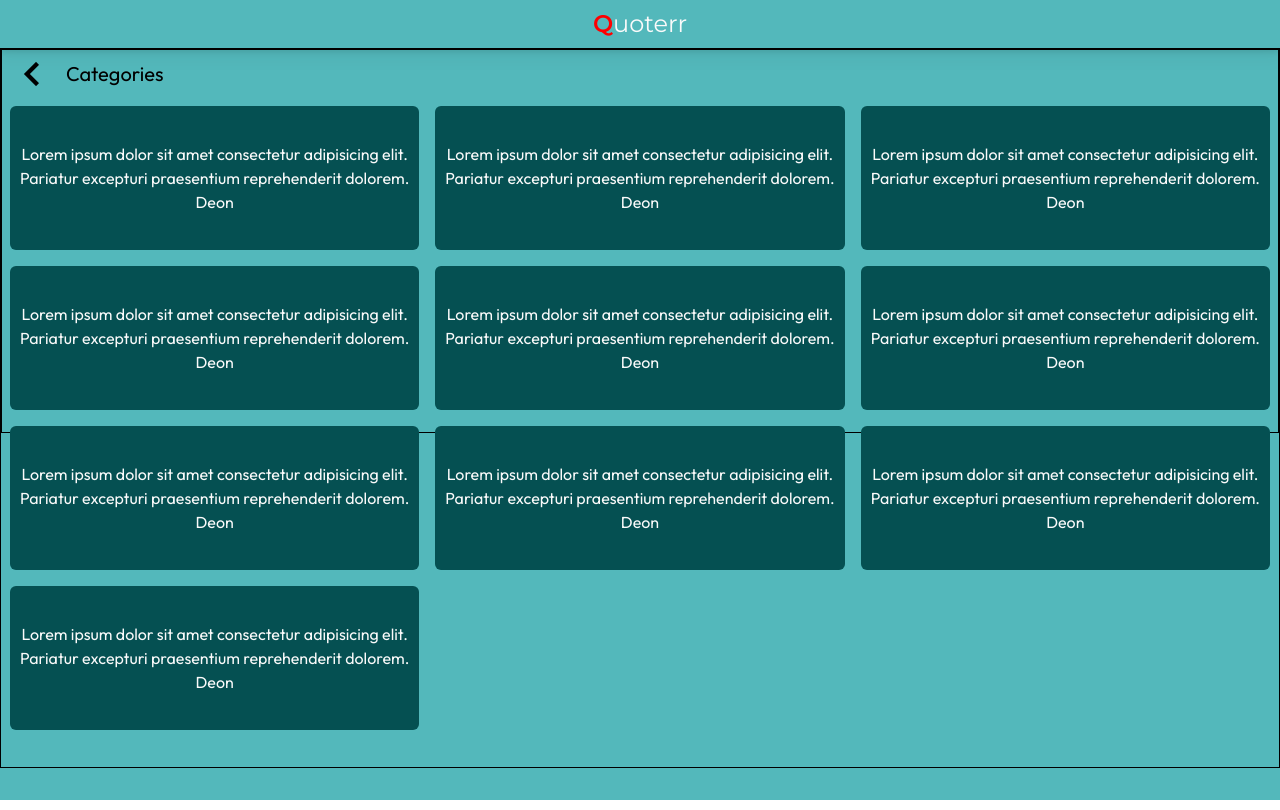
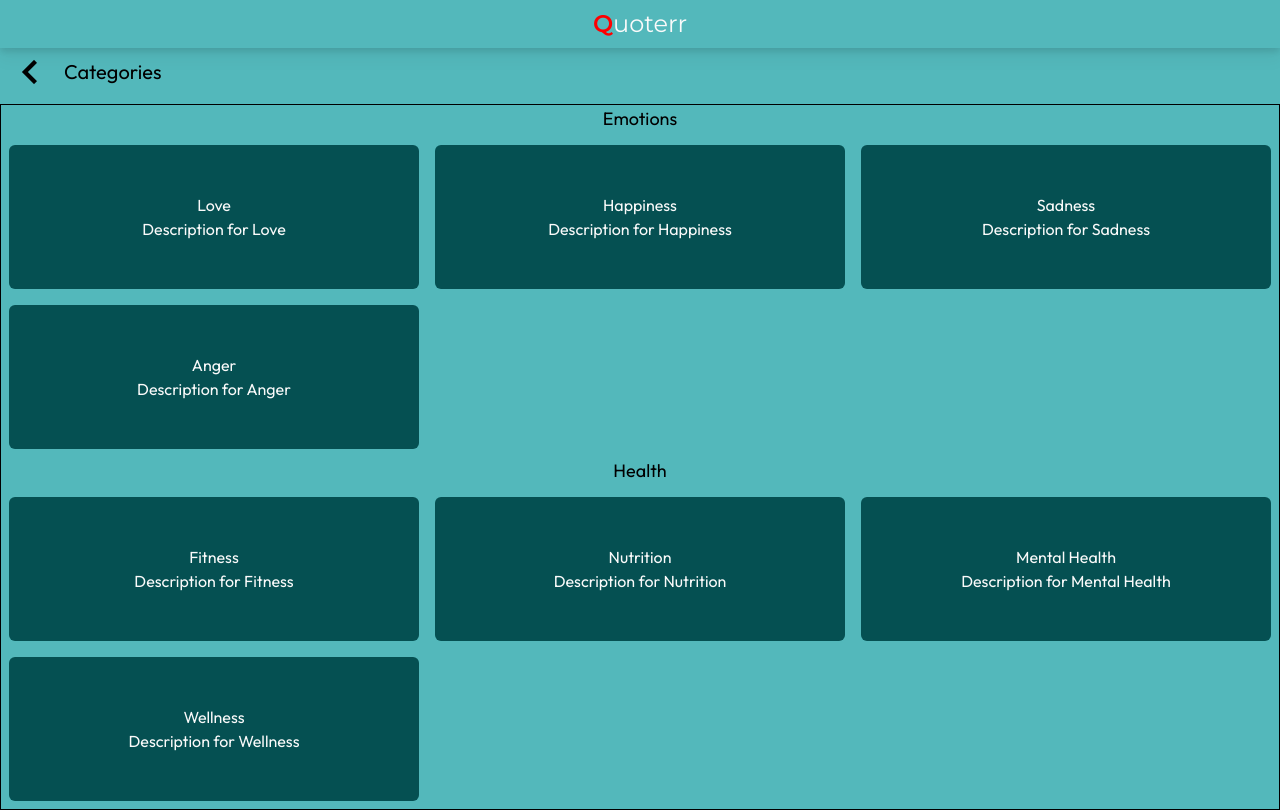
Before and after one commit to irriz-jayy/quoterr, a React (Vite) app: page /categories in a window 1280 px wide. Built offline with nearby package versions, Linux system fonts and the light colour scheme; the HTML template or start-up script is replaced by a standard one.

Commit message:
added categories

```diff
--- a/src/components/Card.jsx
+++ b/src/components/Card.jsx
@@ -18,37 +18,37 @@ function Card() {
       text: "Lorem ipsum dolor sit amet consectetur adipisicing elit. Pariatur excepturi praesentium reprehenderit dolorem.",
       author: "Deon",
     },
-    {
-      text: "Lorem ipsum dolor sit amet consectetur adipisicing elit. Pariatur excepturi praesentium reprehenderit dolorem.",
-      author: "Deon",
-    },
-    {
-      text: "Lorem ipsum dolor sit amet consectetur adipisicing elit. Pariatur excepturi praesentium reprehenderit dolorem.",
-      author: "Deon",
-    },
-    {
-      text: "Lorem ipsum dolor sit amet consectetur adipisicing elit. Pariatur excepturi praesentium reprehenderit dolorem.",
-      author: "Deon",
-    },
-    {
-      text: "Lorem ipsum dolor sit amet consectetur adipisicing elit. Pariatur excepturi praesentium reprehenderit dolorem.",
-      author: "Deon",
-    },
-    {
-      text: "Lorem ipsum dolor sit amet consectetur adipisicing elit. Pariatur excepturi praesentium reprehenderit dolorem.",
-      author: "Deon",
-    },
-    {
-      text: "Lorem ipsum dolor sit amet consectetur adipisicing elit. Pariatur excepturi praesentium reprehenderit dolorem.",
-      author: "Deon",
-    },
+    // {
+    //   text: "Lorem ipsum dolor sit amet consectetur adipisicing elit. Pariatur excepturi praesentium reprehenderit dolorem.",
+    //   author: "Deon",
+    // },
+    // {
+    //   text: "Lorem ipsum dolor sit amet consectetur adipisicing elit. Pariatur excepturi praesentium reprehenderit dolorem.",
+    //   author: "Deon",
+    // },
+    // {
+    //   text: "Lorem ipsum dolor sit amet consectetur adipisicing elit. Pariatur excepturi praesentium reprehenderit dolorem.",
+    //   author: "Deon",
+    // },
+    // {
+    //   text: "Lorem ipsum dolor sit amet consectetur adipisicing elit. Pariatur excepturi praesentium reprehenderit dolorem.",
+    //   author: "Deon",
+    // },
+    // {
+    //   text: "Lorem ipsum dolor sit amet consectetur adipisicing elit. Pariatur excepturi praesentium reprehenderit dolorem.",
+    //   author: "Deon",
+    // },
+    // {
+    //   text: "Lorem ipsum dolor sit amet consectetur adipisicing elit. Pariatur excepturi praesentium reprehenderit dolorem.",
+    //   author: "Deon",
+    // },
   ];
   return (
     <>
       {quotes.map((quote, index) => (
         <div
           key={index}
-          className="flex flex-col items-center justify-center text-center min-h-36 p-2 rounded-md bg-main2 text-text1"
+          className="flex flex-col items-center justify-center text-center min-h-36 sm:h-36 md:h-36 lg:h-36 p-2 rounded-md bg-main2 text-text1"
         >
           <p>{quote.text}</p>
           <p>{quote.author}</p>
--- a/src/components/Categories.jsx
+++ b/src/components/Categories.jsx
@@ -3,6 +3,27 @@ import back from "../assets/back.png";
 import Card from "./Card";
 
 function Categories() {
+  const categories = [
+    {
+      name: "Emotions",
+      items: [
+        { text: "Love", description: "Description for Love" },
+        { text: "Happiness", description: "Description for Happiness" },
+        { text: "Sadness", description: "Description for Sadness" },
+        { text: "Anger", description: "Description for Anger" },
+      ],
+    },
+    {
+      name: "Health",
+      items: [
+        { text: "Fitness", description: "Description for Fitness" },
+        { text: "Nutrition", description: "Description for Nutrition" },
+        { text: "Mental Health", description: "Description for Mental Health" },
+        { text: "Wellness", description: "Description for Wellness" },
+      ],
+    },
+  ];
+
   return (
     <>
       <div className="min-h-screen bg-main1 font-main">
@@ -13,8 +34,7 @@ function Categories() {
             </p>
           </div>
         </header>
-        <div className="min-h-[90vh] border">
-          <div className="border h-96">
+        <div className="min-h-[90vh]">
           <div className="flex items-center w-full h-12 text-left text-xl p-2">
             <span className="h-12 mr-2">
               <a href="/">
@@ -23,9 +43,26 @@ function Categories() {
             </span>
             Categories
           </div>
-            <div className="min-h-[75vh] grid grid-cols-1 gap-4 m-2 sm:grid-cols-2 md:grid-cols-2 lg:grid-cols-3">
-              <Card />
+          {/* Category card */}
+          <div className="min-h-[75vh] mt-2 border">
+            {categories.map((category, index) => (
+              <div key={index}>
+                <div className="h-8 text-center text-lg">
+                  <p>{category.name}</p>
                 </div>
+                <div className="grid grid-cols-1 gap-4 m-2 sm:grid-cols-2 md:grid-cols-2 lg:grid-cols-3">
+                  {category.items.map((item, itemIndex) => (
+                    <div
+                      key={itemIndex}
+                      className="flex flex-col items-center justify-center text-center min-h-36 sm:h-36 md:h-36 lg:h-36 p-2 rounded-md bg-main2 text-text1"
+                    >
+                      <p>{item.text}</p>
+                      <p>{item.description}</p>
+                    </div>
+                  ))}
+                </div>
+              </div>
+            ))}
           </div>
         </div>
       </div>
```
Lines whose indentation alone changed are shown as unchanged.
